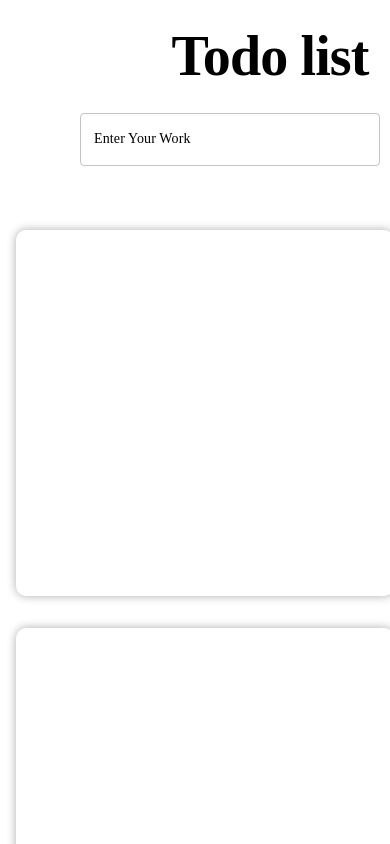
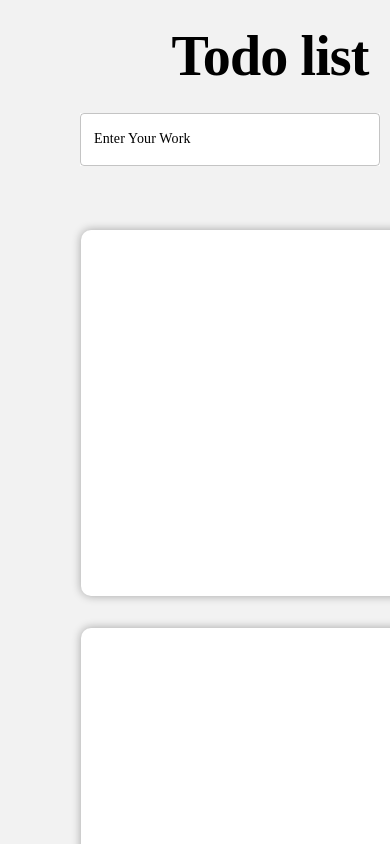
Before and after one commit to hammadsheikh07/todo-list, a React (Create React App) app: page / in a window 390 px wide. Shown: the top 844 px of the page. Built offline with nearby package versions, Linux system fonts and the light colour scheme.

Commit message:
ui changes (responsiveness error)

```diff
--- a/src/App.js
+++ b/src/App.js
@@ -38,6 +38,7 @@ const App = () => {
         alignItems="center"
         justifyContent="center"
       >
+        <Box mx="auto">
           <Box
             mt={3}
             display="flex"
@@ -200,6 +201,7 @@ const App = () => {
             </Box>
           </Box>
         </Box>
+      </Box>
     </div>
   );
 };
--- a/src/index.css
+++ b/src/index.css
@@ -1,5 +1,5 @@
 body {
-  background-color: "#f2f2f2";
+  background-color: #f2f2f2;
   margin: 0;
   font-family: -apple-system, BlinkMacSystemFont, 'Segoe UI', 'Roboto', 'Oxygen',
     'Ubuntu', 'Cantarell', 'Fira Sans', 'Droid Sans', 'Helvetica Neue',
```
Lines whose indentation alone changed are shown as unchanged.
